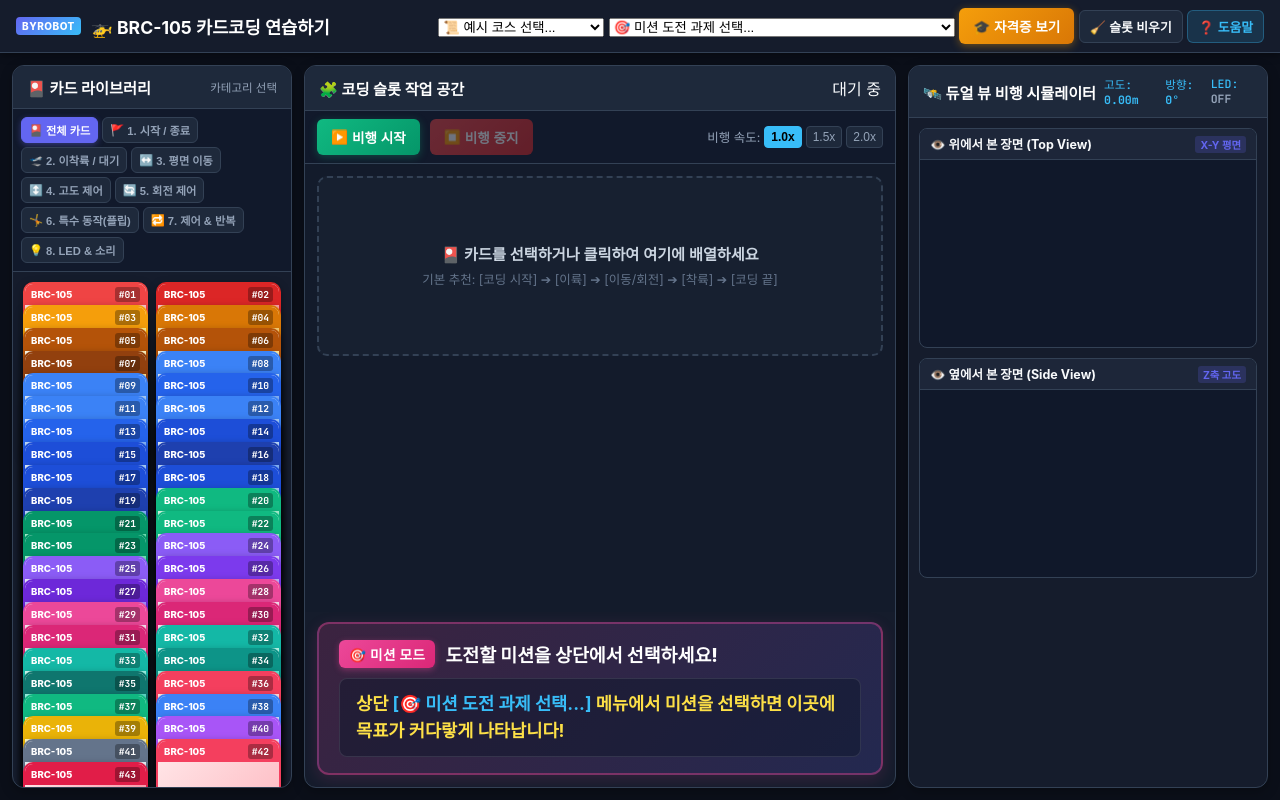
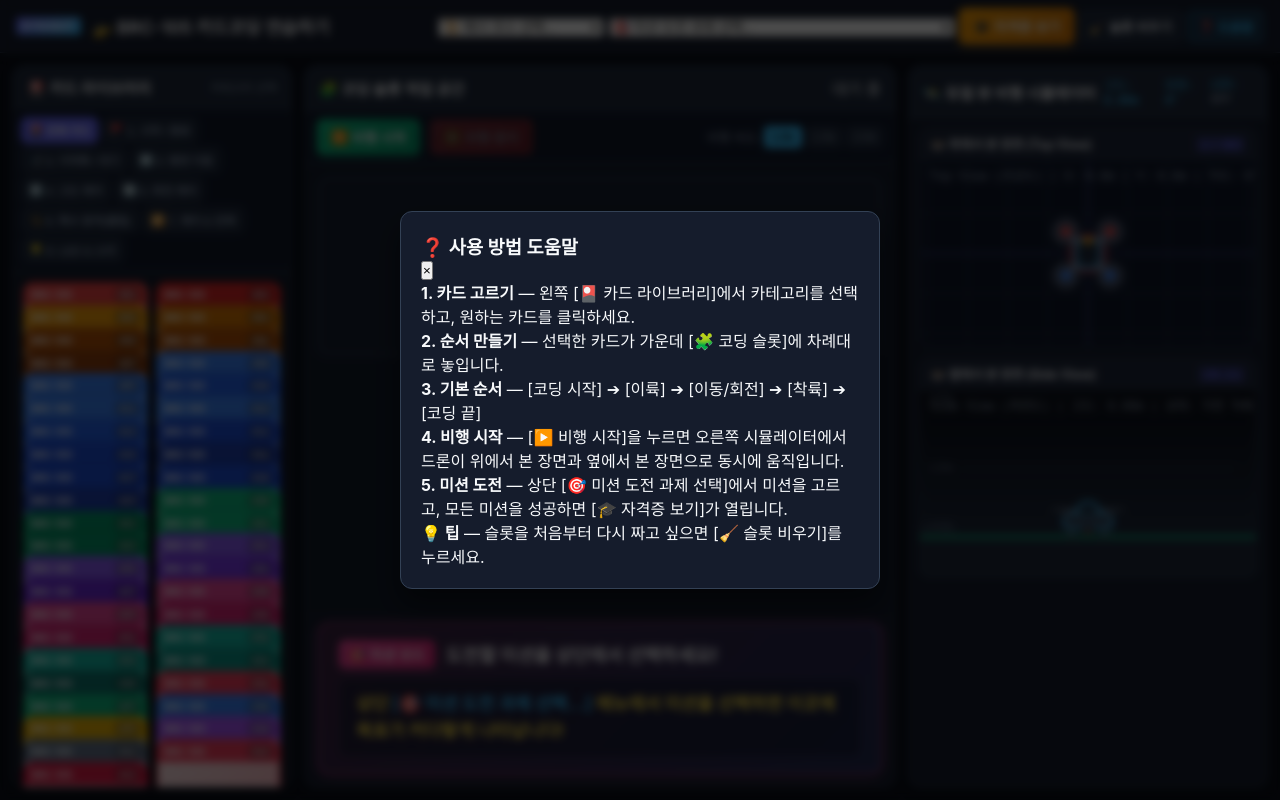
Before and after one commit to junho1-commits/brc105-card-coding-simulator, a website built with Vite: page index.html in a window 1280 px wide. Both pictures are taken after a click on the button "❓ 도움말". Built offline with nearby package versions, Linux system fonts and the light colour scheme; a web font is replaced by a local one.

Commit message:
fix: 자산 경로를 절대경로에서 상대경로로 변경
GitHub Pages 프로젝트 사이트는 /brc105-card-coding-simulator/ 하위에
배포되므로 /src/... 절대경로가 도메인 루트로 해석되어 CSS·JS가
모두 404가 났고, 그 결과 시뮬레이터가 렌더링되지 않았음.

```diff
--- a/index.html
+++ b/index.html
@@ -7,7 +7,7 @@
   <link rel="preconnect" href="https://fonts.googleapis.com">
   <link rel="preconnect" href="https://fonts.gstatic.com" crossorigin>
   <link href="https://fonts.googleapis.com/css2?family=Pretendard:wght@400;500;600;700;800&family=JetBrains+Mono:wght@500;700&display=swap" rel="stylesheet">
-  <link rel="stylesheet" href="/src/css/style.css">
+  <link rel="stylesheet" href="./src/css/style.css">
 </head>
 <body>
   <div id="app" class="app-container">
@@ -140,6 +140,24 @@
       </section>
     </main>
 
+    <!-- Help Modal -->
+    <div id="helpModal" class="modal-overlay hidden">
+      <div class="modal-content">
+        <div class="modal-header">
+          <h3>❓ 사용 방법 도움말</h3>
+          <button id="btnCloseModal" class="close-btn">&times;</button>
+        </div>
+        <div class="modal-body">
+          <p><strong>1. 카드 고르기</strong> — 왼쪽 [🎴 카드 라이브러리]에서 카테고리를 선택하고, 원하는 카드를 클릭하세요.</p>
+          <p><strong>2. 순서 만들기</strong> — 선택한 카드가 가운데 [🧩 코딩 슬롯]에 차례대로 놓입니다.</p>
+          <p><strong>3. 기본 순서</strong> — [코딩 시작] ➔ [이륙] ➔ [이동/회전] ➔ [착륙] ➔ [코딩 끝]</p>
+          <p><strong>4. 비행 시작</strong> — [▶️ 비행 시작]을 누르면 오른쪽 시뮬레이터에서 드론이 위에서 본 장면과 옆에서 본 장면으로 동시에 움직입니다.</p>
+          <p><strong>5. 미션 도전</strong> — 상단 [🎯 미션 도전 과제 선택]에서 미션을 고르고, 모든 미션을 성공하면 [🎓 자격증 보기]가 열립니다.</p>
+          <p><strong>💡 팁</strong> — 슬롯을 처음부터 다시 짜고 싶으면 [🧹 슬롯 비우기]를 누르세요.</p>
+        </div>
+      </div>
+    </div>
+
     <!-- Student Name Modal -->
     <div id="studentNameModal" class="modal-overlay hidden">
       <div class="modal-content name-modal-content">
@@ -216,6 +234,6 @@
     </div>
   </div>
 
-  <script type="module" src="/src/js/app.js"></script>
+  <script type="module" src="./src/js/app.js"></script>
 </body>
 </html>
```
